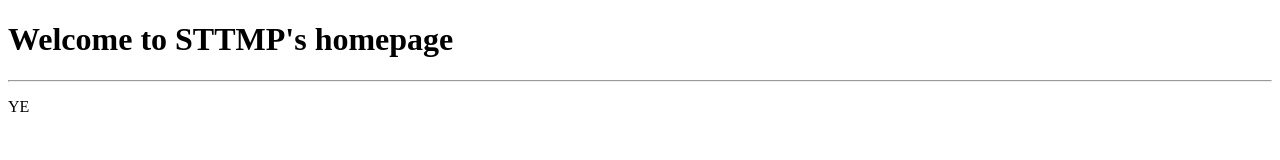
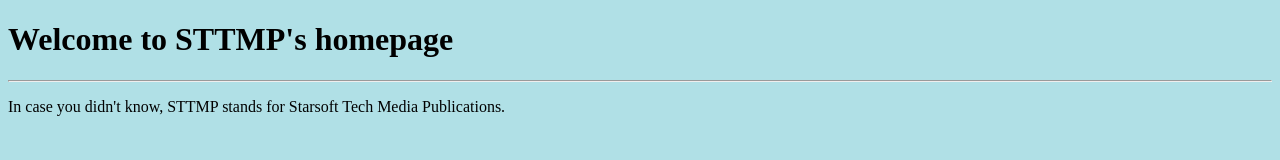
Before and after one commit to DaEliteGoat/STTMP, a plain HTML site: page index.htm in a window 1280 px wide. Drawn offline with Linux system fonts and the light colour scheme.

Commit message:
Update index.htm

```diff
--- a/index.htm
+++ b/index.htm
@@ -2,8 +2,8 @@
 <head>
 <title="Starsoft Tech Media Publications">
 </head>
-<body>
+<body style="background-color:powderblue;">
 <h1>Welcome to STTMP's homepage</h1>
 <hr>
-  <p>YE</p>
+  <p>In case you didn't know, STTMP stands for Starsoft Tech Media Publications.</p>
   </body>
```
